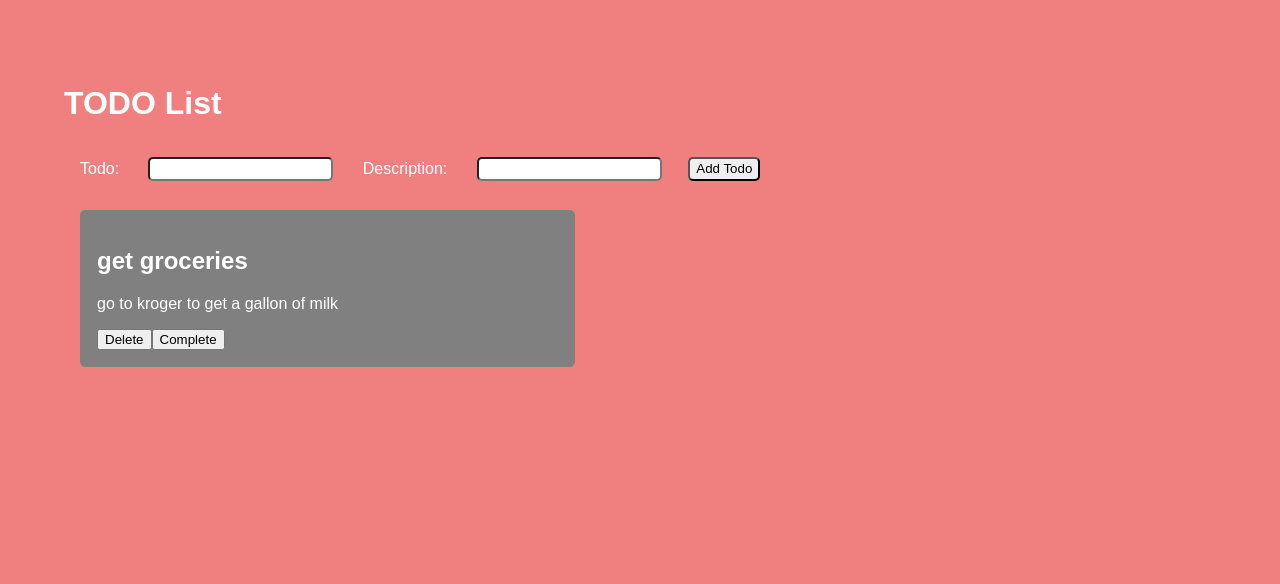
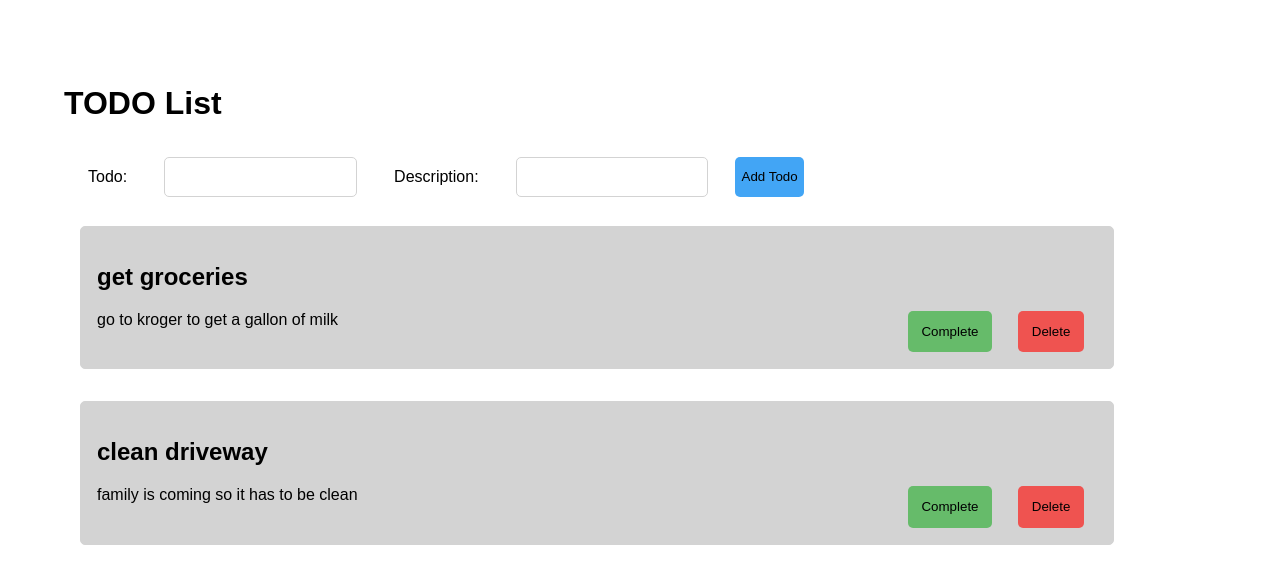
Before and after one commit to tonysulfaro/todo-list-react, a React (Create React App) app: page / in a window 1280 px wide. Shown: the top 584 px of the page. Built offline with nearby package versions, Linux system fonts and the light colour scheme.

Commit message:
updated styles. add another sample todo

```diff
--- a/src/App.css
+++ b/src/App.css
@@ -1,7 +1,5 @@
 body, html {
-  color: white;
   font-family: sans-serif;
-  background-color: lightcoral;
 }
 
 .container {
@@ -19,22 +17,46 @@
 
 form * {
   margin: 1em;
+  padding: .5em;
   border-radius: 5px;
 }
 
-
+form input,button {
+  border: 1px solid lightgray;
+}
 
 .todo {
-  width: 40%;
+  width: 100%;
+  max-width: 1000px;
   margin: 1em;
   padding: 1em;
   border-radius: 5px;
-  border: 1px solid gray;
-  background-color: gray;
-  color: white;
+  border: 1px solid lightgray;
+  background-color: lightgray;
   transition: ease-in-out .2s;
 }
 
 .todo:hover {
   transform: scale(1.01);
 }
+
+.todo button {
+  float: right;
+  margin: 0 1em;
+  border: none;
+  padding: 1em;
+  border-radius: 5px;
+}
+
+.primary {
+  background-color: #66bb6a;
+}
+
+.secondary {
+  border: none;
+  background-color: #42a5f5;
+}
+
+.danger {
+  background-color: #ef5350;
+}
--- a/src/App.js
+++ b/src/App.js
@@ -5,7 +5,8 @@
 
 function App() {
 
-  const [todos, setTodos] = useState([{task:"get groceries", description: "go to kroger to get a gallon of milk", completed:false}])
+  const [todos, setTodos] = useState([{task:"get groceries", description: "go to kroger to get a gallon of milk", completed:false},
+  {task:"clean driveway", description: "family is coming so it has to be clean", completed:false}])
 
   function AddTodo(todo){
     const newTodos = [...todos]
--- a/src/Todo.jsx
+++ b/src/Todo.jsx
@@ -4,18 +4,22 @@
     return (
         <div className="todo">
             <h2>{todo.task}</h2>
-            <p>{todo.description}</p>
+            <p>{todo.description}
                 <button
-                onClick={(e)=>{
+                    className="danger"
+                    onClick={()=>{
                         DeleteTodo(index)
                     }}
                 >Delete</button>
 
                 <button
-                onClick={(e)=>{
+                    className="primary"
+                    onClick={()=>{
                         CompleteTodo(index)
                     }}
                 >Complete</button>
+            </p>
+
         </div>
     )
 }
--- a/src/TodoInput.jsx
+++ b/src/TodoInput.jsx
@@ -28,7 +28,9 @@
                 setDescription(e.target.value)
             }}/>
 
-            <button type="submit">Add Todo</button>
+            <button
+            className="secondary"
+            type="submit">Add Todo</button>
         </form>
     )
 }
```
Lines whose indentation alone changed are shown as unchanged.
